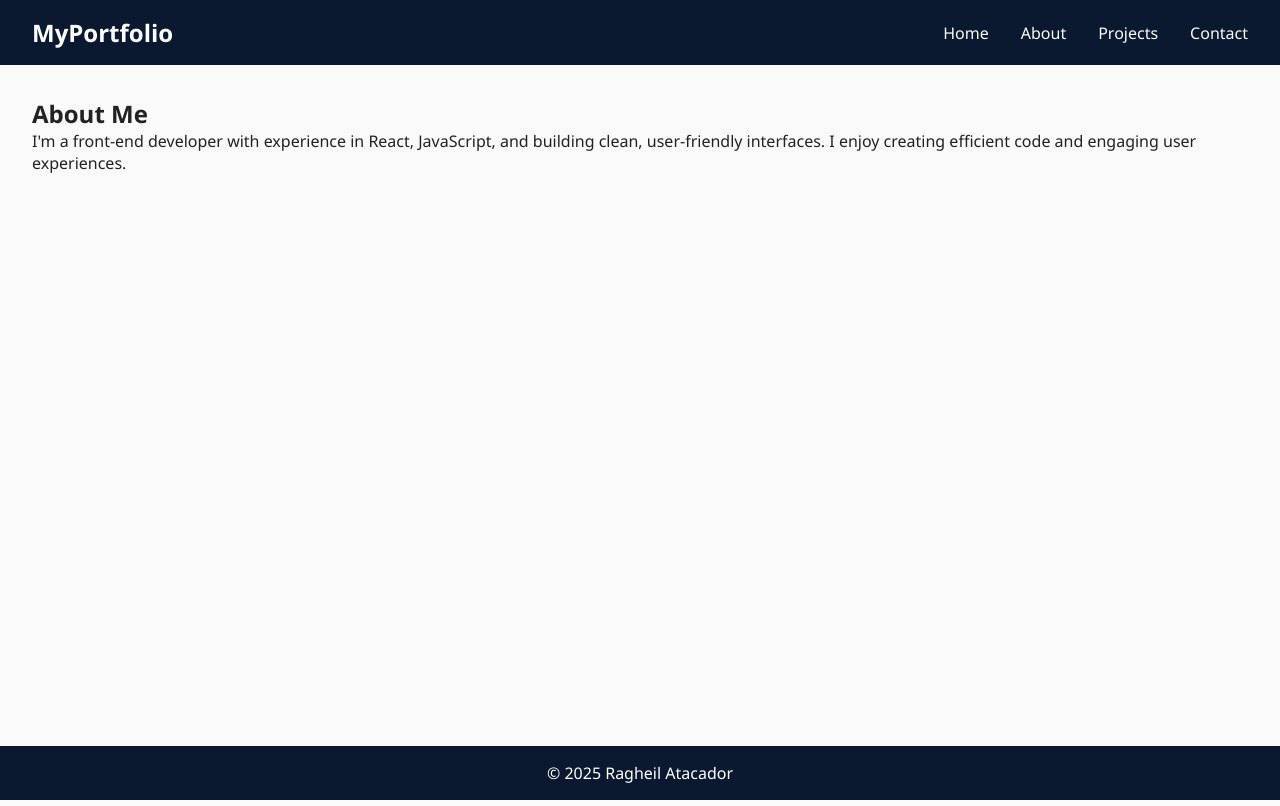
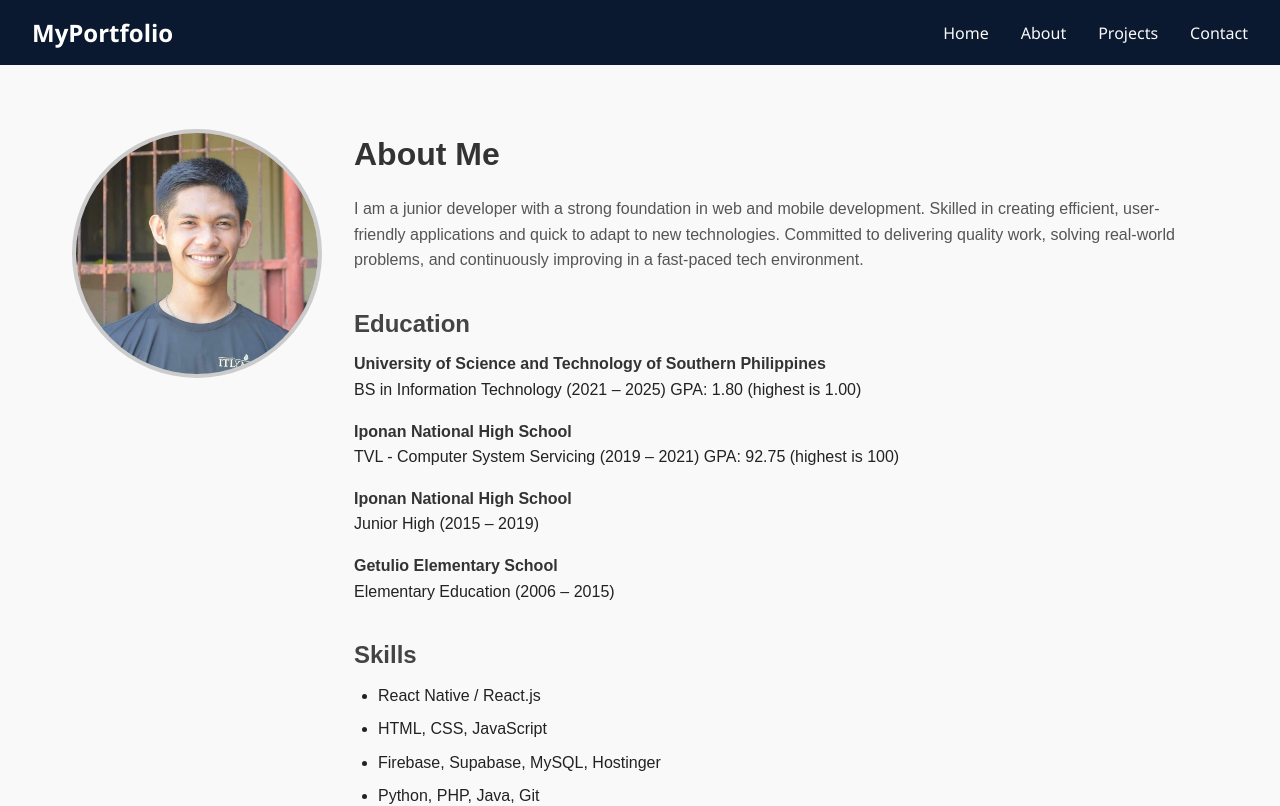
Before and after one commit to Ragheil/portfolio, a React (Vite) app: page /about in a window 1280 px wide. Shown: the top 806 px of the page. Built offline with nearby package versions, Linux system fonts and the light colour scheme.

Commit message:
added about me and profile added

```diff
--- a/src/pages/About.jsx
+++ b/src/pages/About.jsx
@@ -1,11 +1,67 @@
+import '../styles/about.css';
+
 const About = () => {
   return (
     <section className="about container">
-      <h2>About Me</h2>
-      <p>
-        I'm a front-end developer with experience in React, JavaScript, and building clean,
-        user-friendly interfaces. I enjoy creating efficient code and engaging user experiences.
-      </p>
+      {/* Profile Photo */}
+      <div className="profile-photo">
+        {/* <img src="/images/profile.png" alt="Profile" /> */}
+        <img src="/images/profile2.jpg" alt="Profile" />
+
+      </div>
+
+      {/* Main Content */}
+      <div className="about-content">
+        <h2>About Me</h2>
+        <p>
+          I am a junior developer with a strong foundation in web and mobile development. Skilled in
+          creating efficient, user-friendly applications and quick to adapt to new technologies.
+          Committed to delivering quality work, solving real-world problems, and continuously
+          improving in a fast-paced tech environment.
+        </p>
+
+        <div className="profile">
+          <h3>Education</h3>
+          <div className="education-item">
+            <strong>University of Science and Technology of Southern Philippines</strong>
+            BS in Information Technology (2021 – 2025)
+            GPA: 1.80 (highest is 1.00)
+          </div>
+          <div className="education-item">
+            <strong>Iponan National High School</strong>
+            TVL - Computer System Servicing (2019 – 2021)
+            GPA: 92.75 (highest is 100)
+          </div>
+          <div className="education-item">
+            <strong>Iponan National High School</strong>
+            Junior High (2015 – 2019)
+          </div>
+          <div className="education-item">
+            <strong>Getulio Elementary School</strong>
+            Elementary Education (2006 – 2015)
+          </div>
+        </div>
+
+        <div className="skills">
+          <h3>Skills</h3>
+          <ul>
+            <li>React Native / React.js</li>
+            <li>HTML, CSS, JavaScript</li>
+            <li>Firebase, Supabase, MySQL, Hostinger</li>
+            <li>Python, PHP, Java, Git</li>
+          </ul>
+        </div>
+
+        <div className="languages">
+          <h3>Languages</h3>
+          <ul>
+            <li>Ilonggo (C2)</li>
+            <li>Bisaya (C2)</li>
+            <li>Filipino (C1)</li>
+            <li>English (B2)</li>
+          </ul>
+        </div>
+      </div>
     </section>
   );
 };
--- /dev/null
+++ b/src/styles/about.css
@@ -0,0 +1,82 @@
+.about {
+  display: flex;
+  flex-wrap: wrap;
+  gap: 2rem;
+  padding: 2rem;
+  max-width: 1200px;
+  margin: 0 auto;
+  font-family: Arial, sans-serif;
+  line-height: 1.6;
+}
+
+.profile-photo {
+  flex: 1 1 250px;
+  max-width: 250px;
+}
+
+.profile-photo img {
+  width: 100%;
+  border-radius: 50%;
+  object-fit: cover;
+  border: 4px solid #ccc;
+}
+
+.about-content {
+  flex: 2 1 500px;
+  min-width: 300px;
+}
+
+.about h2 {
+  font-size: 2rem;
+  margin-bottom: 1rem;
+  color: #333;
+}
+
+.about p {
+  font-size: 1rem;
+  color: #555;
+}
+
+.profile, .education, .skills, .languages {
+  margin-top: 2rem;
+}
+
+.profile h3, .education h3, .skills h3, .languages h3 {
+  font-size: 1.5rem;
+  margin-bottom: 0.5rem;
+  color: #444;
+}
+
+.education-item {
+  margin-bottom: 1rem;
+}
+
+.education-item strong {
+  display: block;
+  color: #333;
+}
+
+.skills ul, .languages ul {
+  list-style-type: disc;
+  padding-left: 1.5rem;
+}
+
+.skills ul li, .languages ul li {
+  margin-bottom: 0.5rem;
+}
+
+/* Responsive layout */
+@media (max-width: 768px) {
+  .about {
+    flex-direction: column;
+    align-items: center;
+  }
+
+  .profile-photo {
+    max-width: 200px;
+  }
+
+  .about-content {
+    text-align: center;
+  }
+}
```
Also changed, not shown: public/images/profile.png (added), public/images/profile2.jpg (added).
